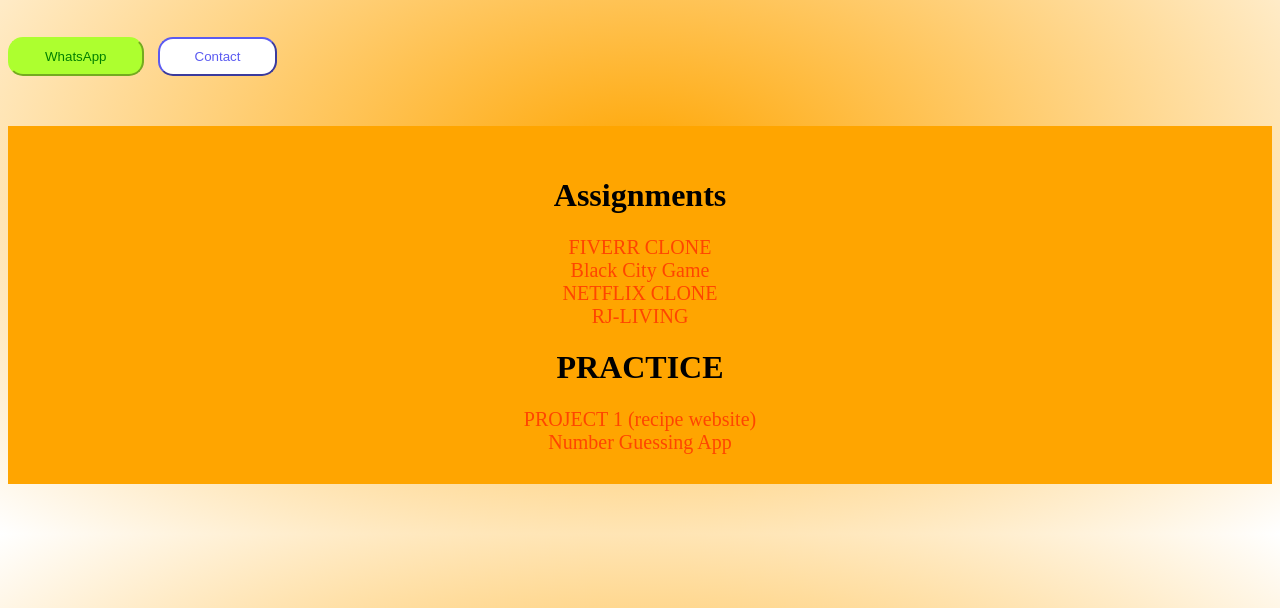
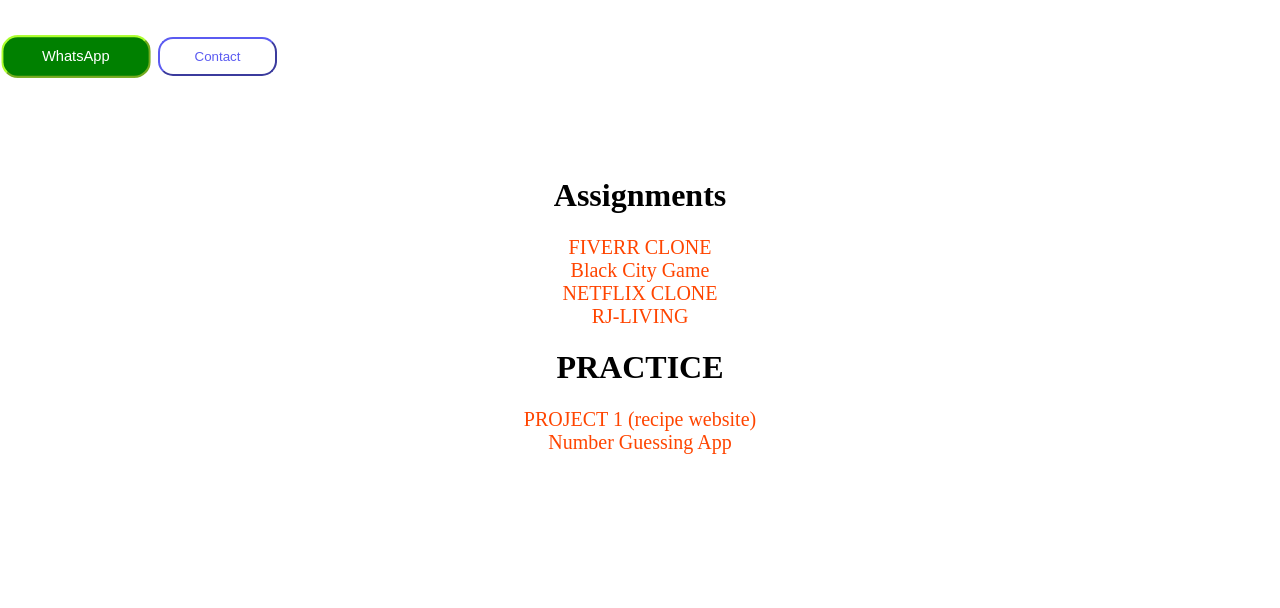
Before and after one commit to ahmedxali84/Portfolio-2, a plain HTML site: page work/index.html in a window 1280 px wide. In both pictures the pointer is over the button "WhatsApp". Shown: the part 192-800 px from the top of the page. Drawn offline with Linux system fonts and the light colour scheme.

Commit message:
Update style.css

```diff
--- a/work/style.css
+++ b/work/style.css
@@ -2,7 +2,7 @@
     text-decoration: none;
 }
 body {
-    background: radial-gradient(orange, white);
+    background-color: white;
 }
 li {
     background-color: white;
@@ -41,7 +41,6 @@ ul {
 }
 .Assignments {
     text-align: center;
-    background-color: orange;
     margin: 50px auto;
     padding: 30px 20px;
     width: auto;
@@ -49,6 +48,16 @@ ul {
 .Assignments a {
     font-size: 20px;
     color: orangered;
+}
+.btn1:hover{
+    transform: scale(1.10);
+    background-color: green;
+    color: white;
+}
+.btn2:hover{
+    transform: scale(1.10);
+    background-color: blue;
+    color: white;
 }
 
 /* Responsive Styles */
```
